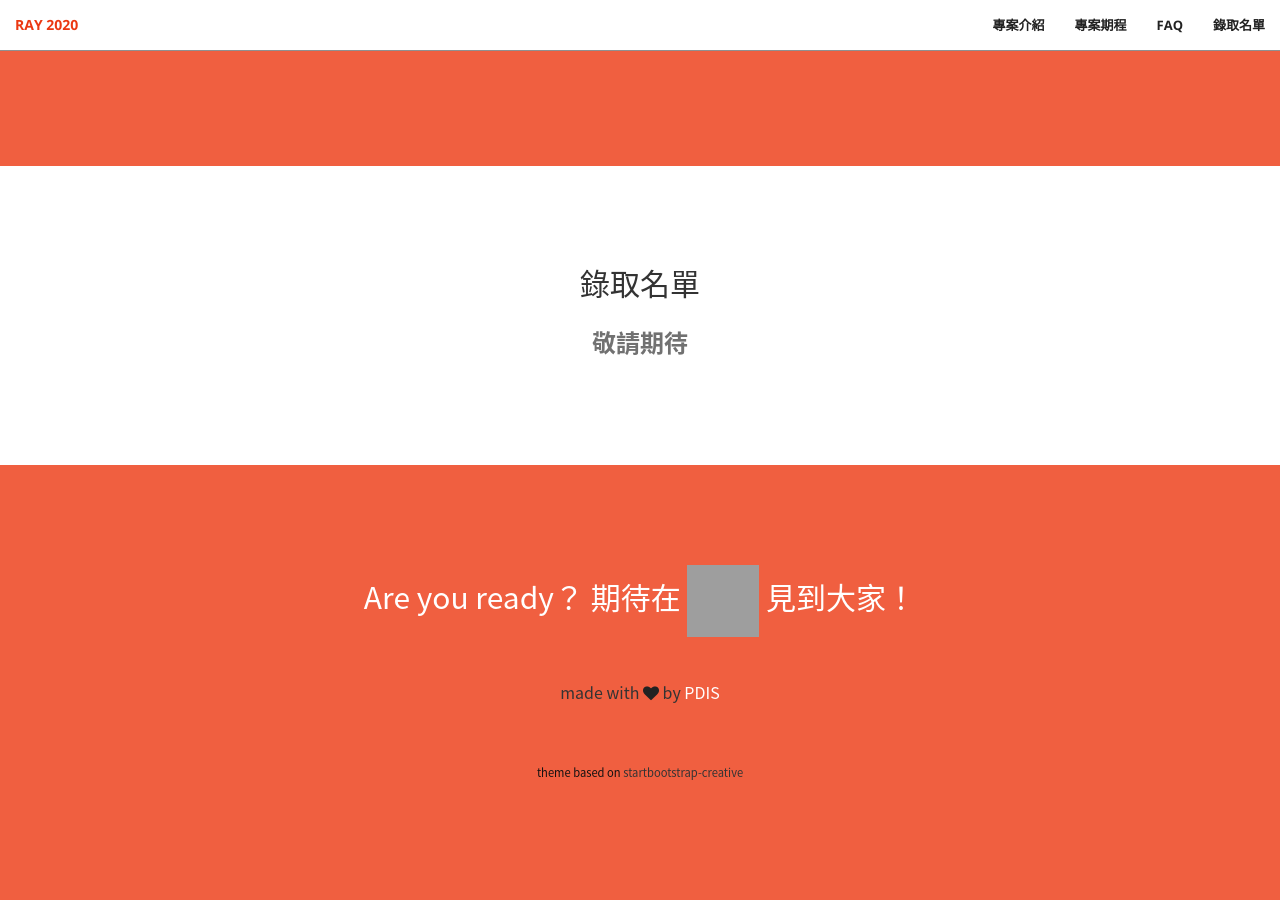
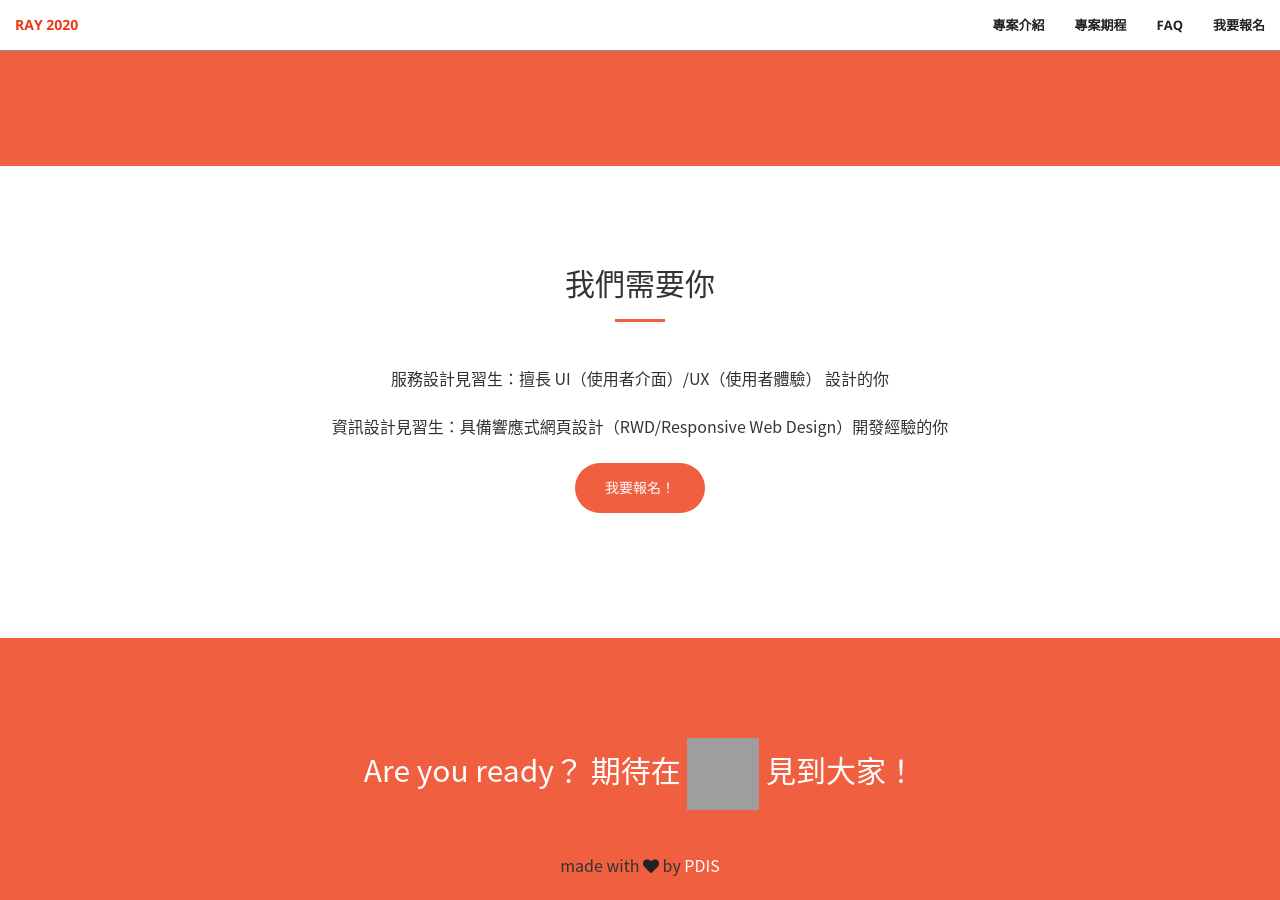
Before and after one commit to PDIS/ray2020-recruit, a Jekyll site: the page built from docs/index.html, in a window 1280 px wide and 900 px high, scrolled down 3835 px. Built offline with Jekyll 4.4.1, drawn with Linux system fonts in a browser that asks for light colours; grey boxes are pictures that could not be loaded.

Commit message:
Add join link

```diff
--- a/docs/_includes/call-to-action.html
+++ b/docs/_includes/call-to-action.html
@@ -8,9 +8,10 @@
                 <p>
                     <br> 服務設計見習生：擅長 UI（使用者介面）/UX（使用者體驗） 設計的你
                     <br><br>
-                     資訊設計見習生：具備響應式網頁設計（RWD/Responsive Web Design）開發經驗的你
+                    資訊設計見習生：具備響應式網頁設計（RWD/Responsive Web Design）開發經驗的你
                 </p>
-                <a href="https://rich.yda.gov.tw/rich/#/job/detail/JB107411" class="btn btn-primary btn-xl" target="_blank">我要報名！</a>
+                <a href="https://rich.yda.gov.tw/rich/#/job/detail/JB110671" class="btn btn-primary btn-xl"
+                    target="_blank">我要報名！</a>
                 <!-- <a class="btn btn-primary btn-xl" disabled>我要報名「服務設計見習生」！</a> -->
                 <!-- <a class="btn btn-primary btn-xl" disabled>我要報名「資訊設計見習生」！</a> -->
 
@@ -37,7 +38,8 @@
                 </form> -->
             </div>
         </div>
-        <a class="edit text-center text-faded" href="{{site.github.repository_url}}/edit/master/docs/_includes/call-to-action.html">
+        <a class="edit text-center text-faded"
+            href="{{site.github.repository_url}}/edit/master/docs/_includes/call-to-action.html">
             <i class="fa fa-edit wow bounceIn text-default" data-wow-delay=".3s"></i>edit content
         </a>
     </div>
--- a/docs/_includes/nav.html
+++ b/docs/_includes/nav.html
@@ -25,8 +25,11 @@
                     <a class="page-scroll" href="/#faq">FAQ</a>
                 </li>
                 <li>
+                    <a class="page-scroll" href="/#about">我要報名</a>
+                </li>
+                <!--                 <li>
                     <a class="page-scroll" href="/#admission-list">錄取名單</a>
-                </li>
+                </li> -->
             </ul>
         </div>
         <!-- /.navbar-collapse -->
--- a/docs/_layouts/front.html
+++ b/docs/_layouts/front.html
@@ -14,7 +14,7 @@
     <!--  -->
     {% include FAQ.html %}
     <!--  -->
-    {% include admission-list.html %}
+    {% include call-to-action.html %}
     <!--  -->
     {% include contact.html %}
     <!--  -->
```
